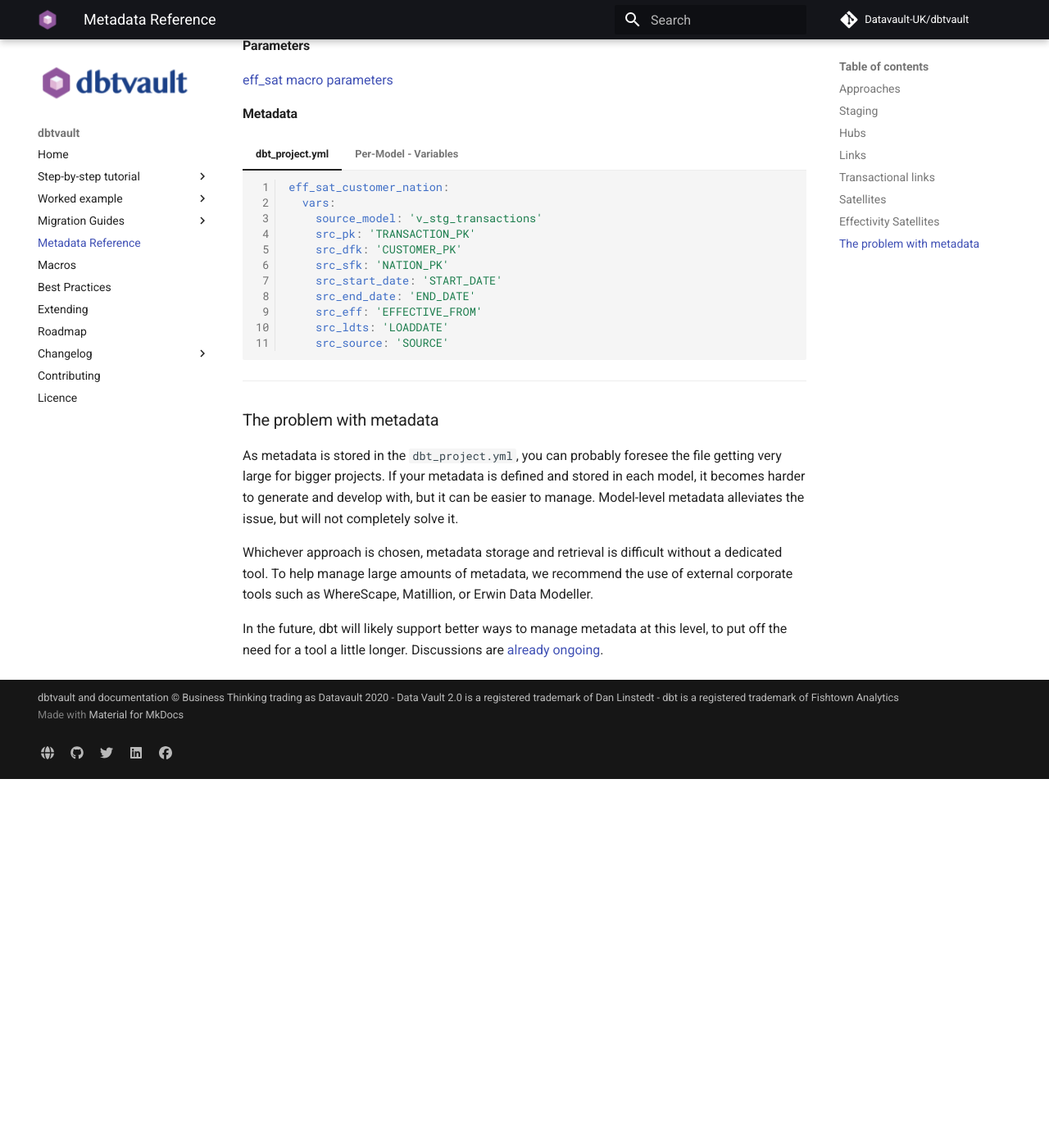
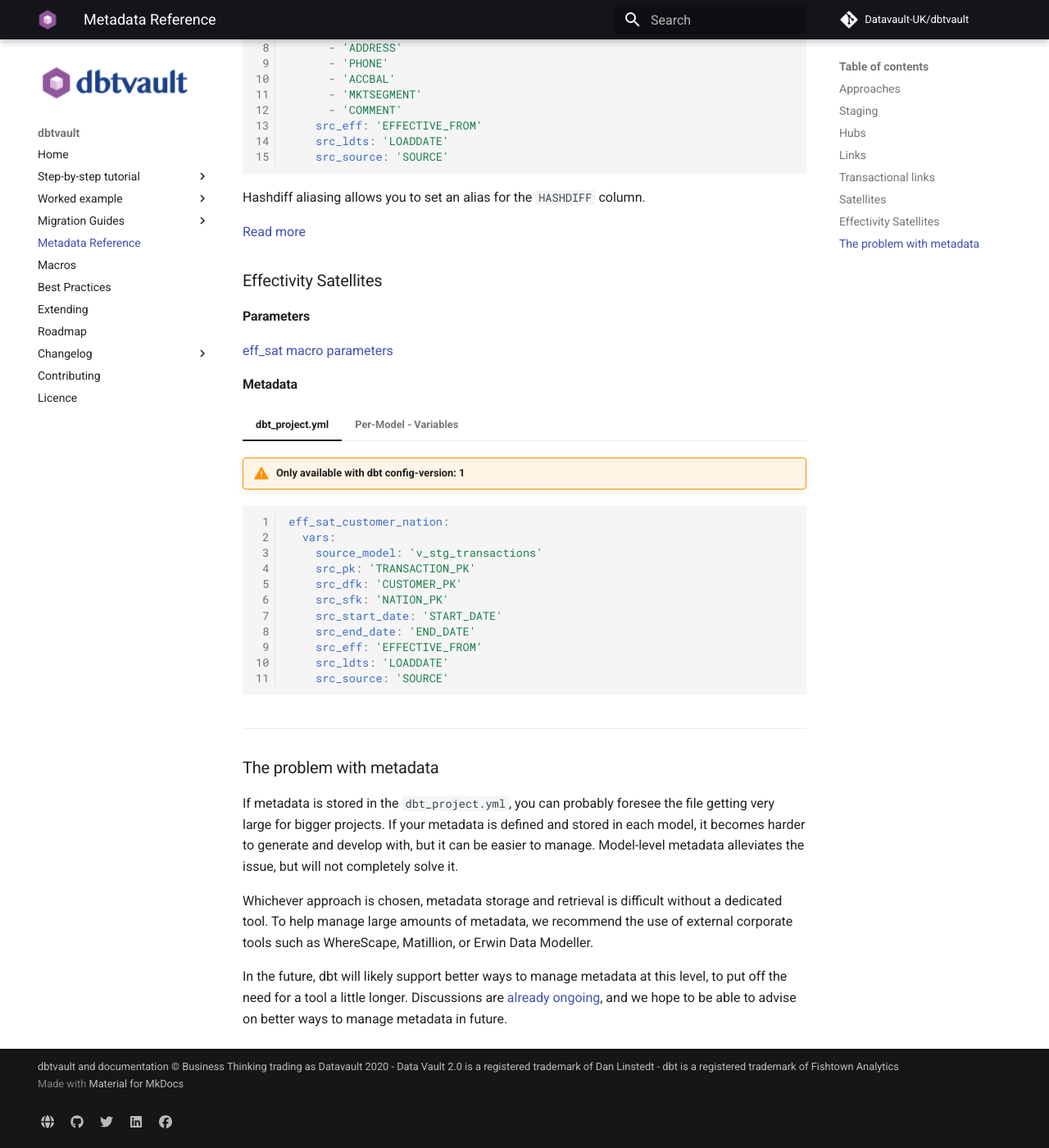
Before and after one commit to Datavault-UK/automate-dv-docs, an MkDocs documentation site: the page built from docs/metadata.md, in a window 1280 px wide and 1400 px high, scrolled down 5515 px. Shown: the whole window at 82% size. Built offline with MkDocs 1.6.1 and Material for MkDocs 9.7.7, drawn with Linux system fonts in a browser that asks for light colours; comment, search, counter and statistics services are not loaded; before the commit the page ends 6465 px from its top, so only the background shows below that; some of the changed text lies outside the part shown.

Commit message:
Corrections

````diff
--- a/docs/macros.md
+++ b/docs/macros.md
@@ -86,7 +86,7 @@
 | source_model  | Staging model name                                  | List[String]/String  | <i class="fas fa-check-circle required"></i> |
 
 !!! tip
-[Read the tutorial](tutorial/tut_hubs.md) for more details
+    [Read the tutorial](tutorial/tut_hubs.md) for more details
 
 #### Example Metadata
 
@@ -266,7 +266,7 @@
 | source_model  | Staging model name                                  | List[String]/String  | <i class="fas fa-check-circle required"></i> |
 
 !!! tip
-[Read the tutorial](tutorial/tut_links.md) for more details
+    [Read the tutorial](tutorial/tut_links.md) for more details
 
 #### Example Metadata
 
@@ -452,7 +452,7 @@
 | source_model  | Staging model name                                  | String              | <i class="fas fa-check-circle required"></i> |
 
 !!! tip
-[Read the tutorial](tutorial/tut_t_links.md) for more details
+    [Read the tutorial](tutorial/tut_t_links.md) for more details
 
 #### Example Metadata
 
@@ -524,7 +524,7 @@
 | source_model  | Staging model name                                  | String           | <i class="fas fa-check-circle required"></i> |
 
 !!! tip
-[Read the tutorial](tutorial/tut_satellites.md) for more details
+    [Read the tutorial](tutorial/tut_satellites.md) for more details
 
 #### Example Metadata
 
@@ -618,7 +618,7 @@
 | source_model   | Staging model name                                  | String                  | <i class="fas fa-check-circle required"></i> |
 
 !!! tip
-[Read the tutorial](tutorial/tut_eff_satellites.md) for more details
+    [Read the tutorial](tutorial/tut_eff_satellites.md) for more details
 
 #### Example Metadata
 
@@ -667,7 +667,7 @@
         stage_slice AS
         (
             SELECT stage.CUSTOMER_ORDER_PK, stage.ORDER_PK, stage.CUSTOMER_PK, stage.START_DATE, stage.END_DATE, stage.EFFECTIVE_FROM, stage.LOAD_DATE, stage.SOURCE
-            FROM  source_data AS stage
+            FROM source_data AS stage
         ),
 
         new_open_records AS (
@@ -796,8 +796,9 @@
 
 [Read the Effectivity Satellite tutorial](tutorial/tut_eff_satellites.md) for more information.
 
-!!! warning We have implemented the auto end-dating feature to cover most use cases and scenarios, but caution should be
-exercised if you are unsure.
+!!! warning
+    We have implemented the auto end-dating feature to cover most use cases and scenarios, but caution should be
+    exercised if you are unsure.
 
 ___
 
@@ -1480,7 +1481,7 @@
 To make it easier to use the [vault_insert_by_rank](#vault_insert_by_rank) materialisation, the `ranked_columns` configuration
 allows you to define ranked columns to generate, as follows:
 
-```yaml"
+```yaml
 stg_customer:
   vars:
     source_model: "MY_STAGE"
@@ -1506,7 +1507,8 @@
 
 ([view source](https://github.com/Datavault-UK/dbtvault/blob/v0.7.2/macros/staging/hash_columns.sql))
 
-!!! note This is a helper macro used within the stage macro, but can be used independently.
+!!! note
+    This is a helper macro used within the stage macro, but can be used independently.
 
 Generates SQL to create hash keys for a provided mapping of columns names to the list of columns to hash.
 
@@ -1514,7 +1516,8 @@
 
 ([view source](https://github.com/Datavault-UK/dbtvault/blob/v0.7.2/macros/staging/derive_columns.sql))
 
-!!! note This is a helper macro used within the stage macro, but can be used independently.
+!!! note
+    This is a helper macro used within the stage macro, but can be used independently.
 
 Generates SQL to create columns based off of the values of other columns, provided as a mapping from column name to
 column value.
@@ -1523,7 +1526,8 @@
 
 ([view source](https://github.com/Datavault-UK/dbtvault/blob/v0.7.2/macros/staging/ranked_columns.sql))
 
-!!! note This is a helper macro used within the stage macro, but can be used independently.
+!!! note
+    This is a helper macro used within the stage macro, but can be used independently.
 
 Generates SQL to create columns using the `RANK()` window function.
 
@@ -1543,16 +1547,17 @@
 
 ([view source](https://github.com/Datavault-UK/dbtvault/blob/v0.7.2/macros/supporting/hash.sql))
 
-!!! warning This macro ***should not be*** used for cryptographic purposes.
+!!! warning
+    This macro ***should not be*** used for cryptographic purposes.
 
     The intended use is for creating checksum-like values only, so that we may compare records accurately.
 
     [Read More](https://www.md5online.org/blog/why-md5-is-not-safe/)
 
 !!! seealso "See Also"
-- [hash_columns](#hash_columns)
-- Read [Hashing best practises and why we hash](best_practices.md#hashing)
-for more detailed information on the purposes of this macro and what it does.
+    - [hash_columns](#hash_columns)
+    - Read [Hashing best practises and why we hash](best_practices.md#hashing)
+    for more detailed information on the purposes of this macro and what it does.
 
     - You may choose between ```MD5``` and ```SHA-256``` hashing.
       [Learn how](best_practices.md#choosing-a-hashing-algorithm-in-dbtvault)
@@ -1562,21 +1567,36 @@
 #### Usage
 
 === "Input"
-```yaml {{ dbtvault.hash('CUSTOMERKEY', 'CUSTOMER_PK') }}, {{ dbtvault.hash(['CUSTOMERKEY', 'PHONE', 'DOB', 'NAME'], 'HASHDIFF', true) }}
-```
+
+    ```yaml
+    {{ dbtvault.hash('CUSTOMERKEY', 'CUSTOMER_PK') }},
+    {{ dbtvault.hash(['CUSTOMERKEY', 'PHONE', 'DOB', 'NAME'], 'HASHDIFF', true) }}
+    ```
 
 === "Output (Snowflake)"
-=== "MD5"
-```sql CAST(MD5_BINARY(CONCAT_WS('||', IFNULL(NULLIF(UPPER(TRIM(CAST(CUSTOMER_ID AS VARCHAR))), ''), '^^'), IFNULL(NULLIF(UPPER(TRIM(CAST(DOB AS VARCHAR))), ''), '^^'), '||', IFNULL(NULLIF(UPPER(TRIM(CAST(PHONE AS VARCHAR))), ''), '^^')
-)) AS BINARY(16)) AS HASHDIFF
-```
-=== "SHA
-```sql CAST(SHA2_BINARY(CONCAT_WS('||', IFNULL(NULLIF(UPPER(TRIM(CAST(CUSTOMER_ID AS VARCHAR))), ''), '^^'), IFNULL(NULLIF(UPPER(TRIM(CAST(DOB AS VARCHAR))), ''), '^^'), '||', IFNULL(NULLIF(UPPER(TRIM(CAST(PHONE AS VARCHAR))), ''), '^^')
-)) AS BINARY(32)) AS HASHDIFF
-```
+
+    === "MD5"
+
+        ```sql
+        CAST(MD5_BINARY(CONCAT_WS('||',
+        IFNULL(NULLIF(UPPER(TRIM(CAST(CUSTOMER_ID AS VARCHAR))), ''), '^^'),
+        IFNULL(NULLIF(UPPER(TRIM(CAST(DOB AS VARCHAR))), ''), '^^'),
+        IFNULL(NULLIF(UPPER(TRIM(CAST(PHONE AS VARCHAR))), ''), '^^')
+        )) AS BINARY(16)) AS HASHDIFF
+        ```
+
+    === "SHA"
+
+        ```sql
+        CAST(SHA2_BINARY(CONCAT_WS('||',
+        IFNULL(NULLIF(UPPER(TRIM(CAST(CUSTOMER_ID AS VARCHAR))), ''), '^^'),
+        IFNULL(NULLIF(UPPER(TRIM(CAST(DOB AS VARCHAR))), ''), '^^'),
+        IFNULL(NULLIF(UPPER(TRIM(CAST(PHONE AS VARCHAR))), ''), '^^')
+        )) AS BINARY(32)) AS HASHDIFF
+        ```
 
 !!! tip
-[hash_columns](#hash_columns) may be used to simplify the hashing process and generate multiple hashes with one macro.
+    [hash_columns](#hash_columns) may be used to simplify the hashing process and generate multiple hashes with one macro.
 
 #### Parameters
 
@@ -1604,13 +1624,19 @@
 #### Usage
 
 === "Input"
-```sql {{ dbtvault.prefix(['CUSTOMERKEY', 'DOB', 'NAME', 'PHONE'], 'a') }} {{ dbtvault.prefix(['CUSTOMERKEY'], 'a') }}
-```
+    ```sql
+    {{ dbtvault.prefix(['CUSTOMERKEY', 'DOB', 'NAME', 'PHONE'], 'a') }}
+    {{ dbtvault.prefix(['CUSTOMERKEY'], 'a') }}
+    ```
+
 === "Output"
-```sql a.CUSTOMERKEY, a.DOB, a.NAME, a.PHONE a.CUSTOMERKEY
-```
-
-!!! Note Single columns must be provided as a 1-item list, as in the second example above.
+    ```sql
+    a.CUSTOMERKEY, a.DOB, a.NAME, a.PHONE
+    a.CUSTOMERKEY
+    ```
+
+!!! Note
+    Single columns must be provided as a 1-item list, as in the second example above.
 
 ___
 
@@ -1724,27 +1750,29 @@
 Examples of output for dbt runs using the [eff_sat](#eff_sat) macro and this materialisation.
 
 === "Initial/Base load"
-```
-15:24:08 | Concurrency: 4 threads (target='snowflake')
-15:24:08 | 15:24:08 | 1 of 1 START vault_insert_by_period model TEST.EFF_SAT..... [RUN]
-15:24:10 | 1 of 1 OK created vault_insert_by_period model TEST.EFF_SAT [BASE LOAD 1 in 1.78s]
-15:24:10 | 15:24:10 | Finished running 1 vault_insert_by_period model in 3.99s.
-```
+
+    ```text
+    15:24:08 | Concurrency: 4 threads (target='snowflake')
+    15:24:08 | 15:24:08 | 1 of 1 START vault_insert_by_period model TEST.EFF_SAT..... [RUN]
+    15:24:10 | 1 of 1 OK created vault_insert_by_period model TEST.EFF_SAT [BASE LOAD 1 in 1.78s]
+    15:24:10 | 15:24:10 | Finished running 1 vault_insert_by_period model in 3.99s.
+    ```
+
 === "Incremental load"
-```
-15:24:16 | Concurrency: 4 threads (target='snowflake')
-15:24:16 | 15:24:16 | 1 of 1 START vault_insert_by_period model TEST.EFF_SAT..... [RUN]
-15:24:17 + Running for day 1 of 4 (2020-01-10) [model.dbtvault_test.EFF_SAT]
-15:24:18 + Ran for day 1 of 4 (2020-01-10); 0 records inserted [model.dbtvault_test.EFF_SAT]
-15:24:18 + Running for day 2 of 4 (2020-01-11) [model.dbtvault_test.EFF_SAT]
-15:24:20 + Ran for day 2 of 4 (2020-01-11); 0 records inserted [model.dbtvault_test.EFF_SAT]
-15:24:20 + Running for day 3 of 4 (2020-01-12) [model.dbtvault_test.EFF_SAT]
-15:24:21 + Ran for day 3 of 4 (2020-01-12); 2 records inserted [model.dbtvault_test.EFF_SAT]
-15:24:22 + Running for day 4 of 4 (2020-01-13) [model.dbtvault_test.EFF_SAT]
-15:24:24 + Ran for day 4 of 4 (2020-01-13); 2 records inserted [model.dbtvault_test.EFF_SAT]
-15:24:24 | 1 of 1 OK created vault_insert_by_period model TEST.EFF_SAT [INSERT 4 in 8.13s]
-15:24:25 | 15:24:25 | Finished running 1 vault_insert_by_period model in 10.24s.
-```
+    ```text
+    15:24:16 | Concurrency: 4 threads (target='snowflake')
+    15:24:16 | 15:24:16 | 1 of 1 START vault_insert_by_period model TEST.EFF_SAT..... [RUN]
+    15:24:17 + Running for day 1 of 4 (2020-01-10) [model.dbtvault_test.EFF_SAT]
+    15:24:18 + Ran for day 1 of 4 (2020-01-10); 0 records inserted [model.dbtvault_test.EFF_SAT]
+    15:24:18 + Running for day 2 of 4 (2020-01-11) [model.dbtvault_test.EFF_SAT]
+    15:24:20 + Ran for day 2 of 4 (2020-01-11); 0 records inserted [model.dbtvault_test.EFF_SAT]
+    15:24:20 + Running for day 3 of 4 (2020-01-12) [model.dbtvault_test.EFF_SAT]
+    15:24:21 + Ran for day 3 of 4 (2020-01-12); 2 records inserted [model.dbtvault_test.EFF_SAT]
+    15:24:22 + Running for day 4 of 4 (2020-01-13) [model.dbtvault_test.EFF_SAT]
+    15:24:24 + Ran for day 4 of 4 (2020-01-13); 2 records inserted [model.dbtvault_test.EFF_SAT]
+    15:24:24 | 1 of 1 OK created vault_insert_by_period model TEST.EFF_SAT [INSERT 4 in 8.13s]
+    15:24:25 | 15:24:25 | Finished running 1 vault_insert_by_period model in 10.24s.
+    ```
 
 #### Configuring the load date range
 
@@ -1753,8 +1781,7 @@
 
 | Configuration                | Outcome                                                                                                                  | Usage                |
 | ---------------------------- | ------------------------------------------------------------------------------------------------------------------------ | -------------------- |
-| `start_date`                 |  The load will start at `start_date`, and the `stop_date` will be set to the **current
-date**.                           | Manual Load range #1 |
+| `start_date`                 |  The load will start at `start_date`, and the `stop_date` will be set to the **current date**.                           | Manual Load range #1 |
 | `start_date` and `stop_date` |  The load will start at `start_date`, and stop at `stop_date`                                                            | Manual Load range #2 |
 | `date_source_models`         |  The models will be unioned together, and the minimum and maximum dates extracted from the data in the `timestamp_field` | Inferred Load range  |
 | All three config options     |  Manually provided configuration acts as an override. The load will start at `start_date`, and stop at `stop_date`       | Manual Load range #3 |
@@ -1878,29 +1905,31 @@
 
 2. Using the `ranked_columns` configuration of the [stage](#stage) macro
 
-```yaml"
-stg_customer:
-  vars:
-    source_model: "MY_STAGE"
-    ranked_columns:
-      DBTVAULT_RANK:
-        parition_by: "CUSTOMER_PK"
-        order_by: "LOAD_DATETIME"
-```
+    ```yaml
+    stg_customer:
+      vars:
+        source_model: "MY_STAGE"
+        ranked_columns:
+          DBTVAULT_RANK:
+            parition_by: "CUSTOMER_PK"
+            order_by: "LOAD_DATETIME"
+    ```
 
 3. Using the `derived_columns` configuration of the [stage](#stage) macro
 
-```yaml"
-stg_customer:
-  vars:
-    source_model: "MY_STAGE"
-    derived_columns:
-      DBTVAULT_RANK: "RANK() OVER(PARITION BY CUSTOMER_PK ORDER BY LOAD_DATETIME)"
-```
-
-
-Method #2 is recommended, as it allows ranked columns to use user-defined derived or hashed columns created in the same staging layer.
-Method #3 is similar, except it will not have hashed or derived column definitions available to it.
+    ```yaml
+    stg_customer:
+      vars:
+        source_model: "MY_STAGE"
+        derived_columns:
+          DBTVAULT_RANK: "RANK() OVER(PARITION BY CUSTOMER_PK ORDER BY LOAD_DATETIME)"
+    ```
+
+
+#### Which option?
+
+- Method #2 is recommended, as it allows ranked columns to use user-defined derived or hashed columns created in the same staging layer.
+- Method #3 is similar, except it will not have hashed or derived column definitions available to it.
 
 !!! warning "Check your rank"
 
--- a/docs/metadata.md
+++ b/docs/metadata.md
@@ -131,8 +131,8 @@
       EFFECTIVE_FROM: "BOOKING_DATE"
     ranked_columns:
       DBTVAULT_RANK:
-        partitioned_by: "CUSTOMER_ID"
-        ordered_by: "BOOKING_DATE"
+        partition_by: "CUSTOMER_ID"
+        order_by: "BOOKING_DATE"
     {% endset %}
 
     {% set metadata_dict = fromyaml(yaml_metadata) %}
@@ -193,8 +193,8 @@
                     EFFECTIVE_FROM: "BOOKING_DATE"
                   ranked_columns:
                     DBTVAULT_RANK:
-                      partitioned_by: "CUSTOMER_ID"
-                      ordered_by: "BOOKING_DATE"
+                      partition_by: "CUSTOMER_ID"
+                      order_by: "BOOKING_DATE"
         ```
 
     === "Only Source"
@@ -261,8 +261,8 @@
                   source_model: "raw_source"
                   ranked_columns:
                     DBTVAULT_RANK:
-                      partitioned_by: "CUSTOMER_ID"
-                      ordered_by: "BOOKING_DATE"
+                      partition_by: "CUSTOMER_ID"
+                      order_by: "BOOKING_DATE"
         ```
 
     === "Exclude Columns flag"
@@ -316,8 +316,8 @@
           EFFECTIVE_FROM: "BOOKING_DATE"
         ranked_columns:
           DBTVAULT_RANK:
-            partitioned_by: "CUSTOMER_ID"
-            ordered_by: "BOOKING_DATE"
+            partition_by: "CUSTOMER_ID"
+            order_by: "BOOKING_DATE"
         {%- endset -%}
 
         {% set metadata_dict = fromyaml(yaml_metadata) %}
@@ -418,8 +418,8 @@
         source_model: "raw_source"
         ranked_columns:
           DBTVAULT_RANK:
-            partitioned_by: "CUSTOMER_ID"
-            ordered_by: "BOOKING_DATE"
+            partition_by: "CUSTOMER_ID"
+            order_by: "BOOKING_DATE"
         {%- endset -%}
 
         {% set metadata_dict = fromyaml(yaml_metadata) %}
@@ -477,6 +477,9 @@
 #### Metadata
 
 === "dbt_project.yml"
+
+    !!! warning "Only available with dbt config-version: 1"
+
     === "Single Source"
 
         ```yaml
@@ -568,6 +571,8 @@
 
 === "dbt_project.yml"
 
+    !!! warning "Only available with dbt config-version: 1"
+
     === "Single Source"
 
         ```yaml
@@ -636,6 +641,8 @@
 
 === "dbt_project.yml"
 
+    !!! warning "Only available with dbt config-version: 1"
+
     ```yaml
     t_link_transactions:
       vars:
@@ -679,6 +686,8 @@
 #### Metadata
 
 === "dbt_project.yml"
+
+    !!! warning "Only available with dbt config-version: 1"
 
     === "Standard"
 
@@ -772,6 +781,8 @@
 
 === "dbt_project.yml"
 
+    !!! warning "Only available with dbt config-version: 1"
+
     ```yaml
     eff_sat_customer_nation:
       vars:
@@ -790,8 +801,12 @@
 
     ```jinja
     {%- set source_model = "v_stg_orders" -%}
-    {%- set src_pk = "CUSTOMER_PK" -%}
-    {%- set src_hashdiff = {'source_column': "CUSTOMER_HASHDIFF", 'alias': "HASHDIFF"} -%}
+    {%- set src_pk = "TRANSACTION_PK" -%}
+    {%- set src_dfk = "CUSTOMER_PK" -%}
+    {%- set src_sfk = "NATION_PK" -%}
+    {%- set src_start_date = "START_DATE" -%}
+    {%- set src_end_date = "END_DATE" -%}
+
     {%- set src_eff = "EFFECTIVE_FROM" -%}
     {%- set src_ldts = "LOADDATE" -%}
     {%- set src_source = "SOURCE" -%}
@@ -805,7 +820,7 @@
 
 ### The problem with metadata
 
-As metadata is stored in the `dbt_project.yml`, you can probably foresee the file getting very large for bigger
+If metadata is stored in the `dbt_project.yml`, you can probably foresee the file getting very large for bigger
 projects. If your metadata is defined and stored in each model, it becomes harder to generate and develop with,
 but it can be easier to manage. Model-level metadata alleviates the issue, but will not completely solve it.
 
@@ -814,4 +829,5 @@
 Matillion, or Erwin Data Modeller.
 
 In the future, dbt will likely support better ways to manage metadata at this level, to put off the need for a tool a
-little longer. Discussions are [already ongoing](https://github.com/fishtown-analytics/dbt/issues/2401).
+little longer. Discussions are [already ongoing](https://github.com/fishtown-analytics/dbt/issues/2401), and we hope
+to be able to advise on better ways to manage metadata in future.
````
Also changed, not shown: other parts of docs/macros.md (+5 -5 lines).
